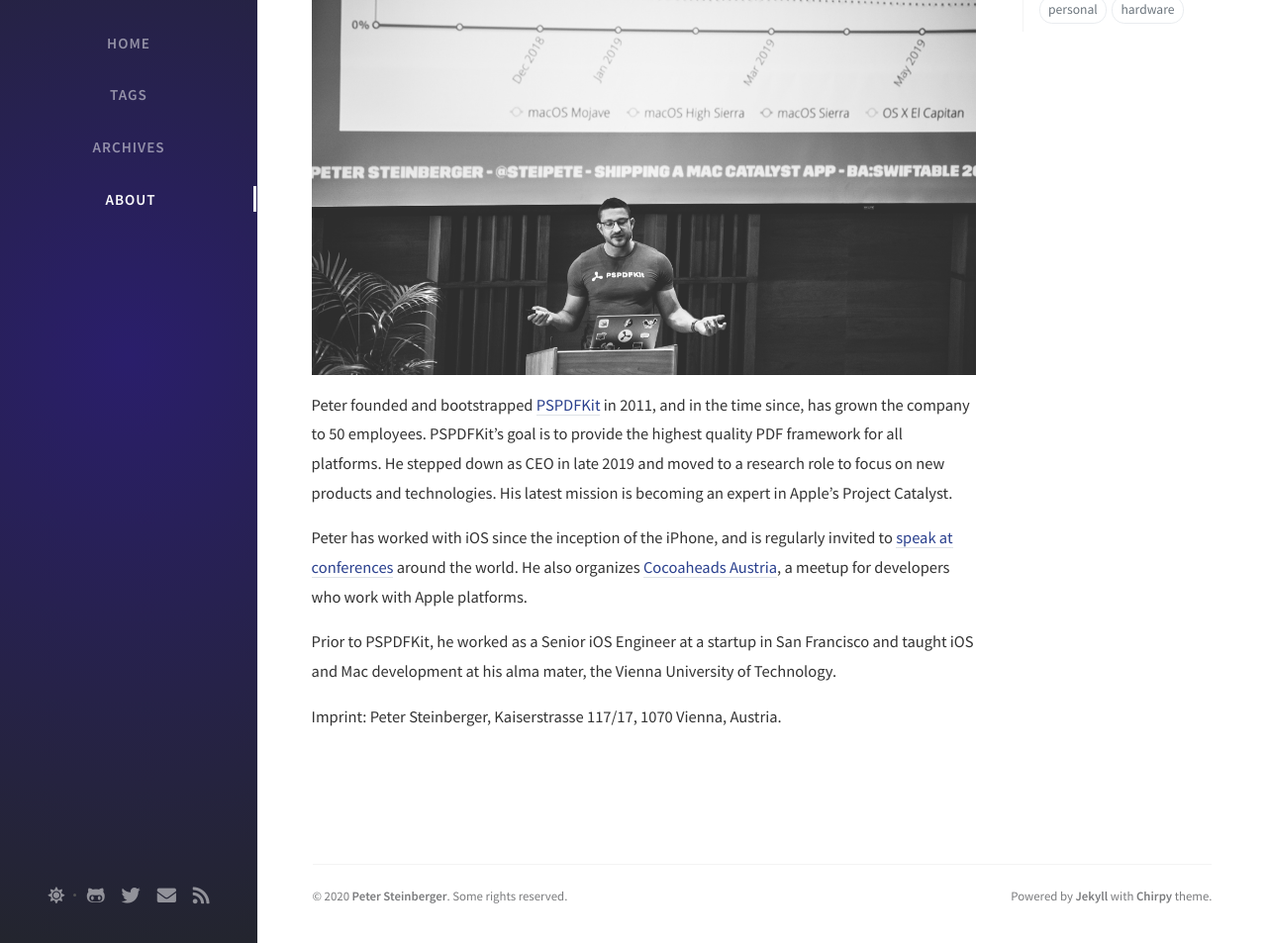
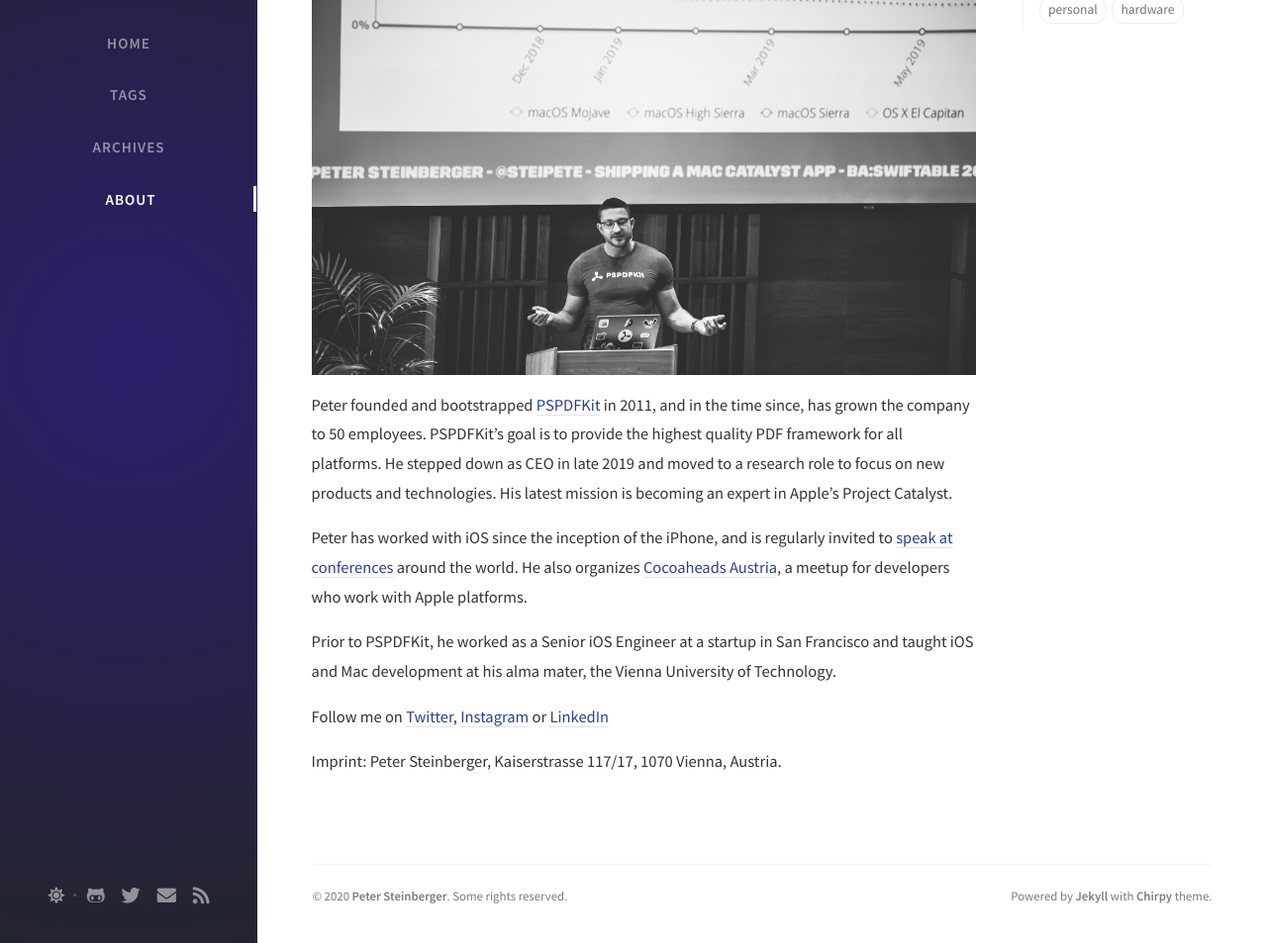
Before and after one commit to steipete/steipete.com, a Jekyll site: the page built from tabs/about.md, in a window 1280 px wide and 1185 px high, cut to the strip 232-1185 px from the top of the window. Shown: the whole strip at 99% size. Built offline with Jekyll 4.4.1, drawn with Linux system fonts in a browser that asks for light colours; nearby versions of some CDN libraries; comment, search, counter and statistics services are not loaded.

Commit message:
add follow

```diff
--- a/tabs/about.md
+++ b/tabs/about.md
@@ -10,4 +10,6 @@ Peter has worked with iOS since the inception of the iPhone, and is regularly in
 
 Prior to PSPDFKit, he worked as a Senior iOS Engineer at a startup in San Francisco and taught iOS and Mac development at his alma mater, the Vienna University of Technology.
 
+Follow me on [Twitter](https://twitter.com/steipete), [Instagram](https://www.instagram.com/sportg33k) or [LinkedIn](https://www.linkedin.com/in/steipete/)
+
 Imprint: Peter Steinberger, Kaiserstrasse 117/17, 1070 Vienna, Austria.
```
